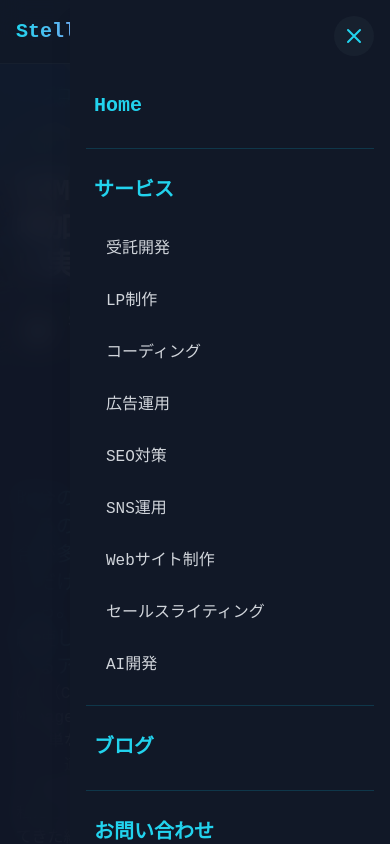
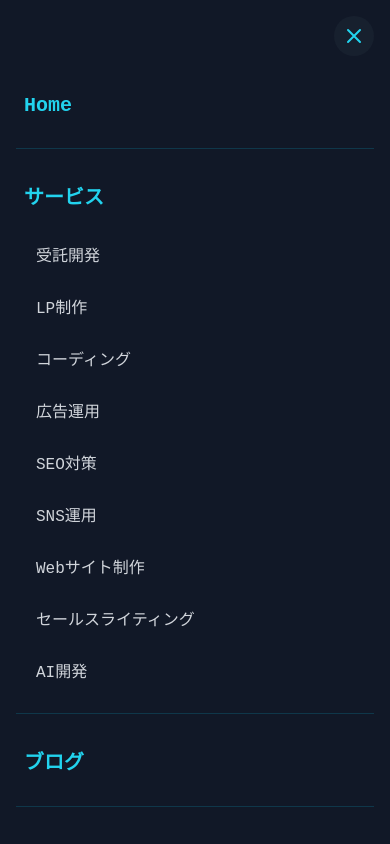
Before and after one commit to fortesnow/my-profile, a Next.js app: page /blog/crm-marketing-customer-acquisition in a window 390 px wide. Both pictures are taken after a click on the button "メニューを開く". Shown: the top 844 px of the page. Built offline with nearby package versions, Linux system fonts and the light colour scheme; a web font is replaced by a local one.

Commit message:
モバイルメニューを全画面表示に修正 #1

```diff
--- a/components/MobileOptimizedNav.tsx
+++ b/components/MobileOptimizedNav.tsx
@@ -58,14 +58,7 @@ const MobileOptimizedNav = () => {
     { name: 'お問い合わせ', href: '/contact', icon: <HiMail className="w-5 h-5" /> },
   ];
 
-  // 背景モーションバリアント
-  const backdropVariants = {
-    hidden: { opacity: 0 },
-    visible: { opacity: 1 },
-    exit: { opacity: 0 }
-  };
-
-  // メニューモーションバリアント
+  // メニューモーションバリアント（全画面スライドイン）
   const menuVariants = {
     hidden: { x: '100%' },
     visible: { x: 0 },
@@ -103,26 +96,16 @@ const MobileOptimizedNav = () => {
       <AnimatePresence>
         {isOpen && (
           <>
-            {/* オーバーレイ背景 */}
-            <motion.div
-              variants={backdropVariants}
-              initial="hidden"
-              animate="visible"
-              exit="exit"
-              transition={{ duration: 0.2 }}
-              className="fixed inset-0 z-40 bg-black/30 backdrop-blur-sm"
-              onClick={closeMenu}
-              aria-hidden="true"
-            />
+            {/* オーバーレイ背景 - 全画面表示時は不要なので削除 */}
 
-            {/* メニューコンテンツ */}
+            {/* メニューコンテンツ - 全画面表示 */}
             <motion.div
               variants={menuVariants}
               initial="hidden"
               animate="visible"
               exit="exit"
               transition={{ type: "tween", duration: 0.3 }}
-              className="fixed inset-y-0 right-0 z-50 w-4/5 max-w-xs bg-white pt-16 touch-manipulation overflow-y-auto"
+              className="fixed inset-0 z-50 w-full bg-white pt-16 touch-manipulation overflow-y-auto"
               onClick={e => e.stopPropagation()}
             >
               <div className="absolute top-4 right-4">
@@ -135,8 +118,9 @@ const MobileOptimizedNav = () => {
                 </button>
               </div>
 
-              <nav className="container mx-auto px-4 pt-2">
-                <ul className="space-y-3">
+              <div className="container mx-auto px-4 flex flex-col h-full">
+                <nav className="flex-grow pt-2">
+                  <ul className="space-y-4">
                     {menuItems.map((item, index) => (
                       <motion.li
                         key={item.name}
@@ -158,19 +142,20 @@ const MobileOptimizedNav = () => {
                 </nav>
 
                 <motion.div
-                className="fixed bottom-8 left-0 right-0 flex justify-center px-4"
+                  className="pb-8 pt-4"
                   initial={{ opacity: 0, y: 10 }}
                   animate={{ opacity: 1, y: 0 }}
                   transition={{ delay: 0.3, duration: 0.3 }}
                 >
                   <Link
                     href="/contact"
-                  className="bg-gradient-to-r from-purple-600 to-blue-600 w-full touch-area mobile-touch-target text-white font-semibold rounded-lg py-4 px-8 shadow-lg text-center"
+                    className="bg-gradient-to-r from-purple-600 to-blue-600 w-full touch-area mobile-touch-target text-white font-semibold rounded-lg py-4 px-8 shadow-lg text-center block"
                     onClick={closeMenu}
                   >
                     相談してみる
                   </Link>
                 </motion.div>
+              </div>
             </motion.div>
           </>
         )}
--- a/components/navigation.tsx
+++ b/components/navigation.tsx
@@ -152,24 +152,13 @@ export default function Navigation() {
       <AnimatePresence>
         {isOpen && (
           <>
-            {/* 背景オーバーレイ（タップで閉じる） */}
-            <motion.div
-              initial={{ opacity: 0 }}
-              animate={{ opacity: 1 }}
-              exit={{ opacity: 0 }}
-              transition={{ duration: 0.2 }}
-              className="fixed inset-0 z-40 bg-gray-900/95 backdrop-blur-md md:hidden"
-              onClick={closeMenu}
-              aria-hidden="true"
-            />
-
-            {/* メニューコンテンツ */}
+            {/* メニューコンテンツ - 全画面表示 */}
             <motion.div
               initial={{ x: '100%' }}
               animate={{ x: 0 }}
               exit={{ x: '100%' }}
               transition={{ type: 'tween', duration: 0.3 }}
-              className="fixed inset-y-0 right-0 z-50 w-full max-w-xs bg-gray-900 shadow-xl md:hidden overflow-y-auto"
+              className="fixed inset-0 z-50 bg-gray-900 shadow-xl md:hidden overflow-y-auto"
               onClick={(e) => e.stopPropagation()}
             >
               <div className="flex justify-end p-4">
@@ -184,7 +173,9 @@ export default function Navigation() {
                 </button>
               </div>
 
-              <nav className="px-4 py-2 space-y-4">
+              <div className="container mx-auto flex flex-col h-[calc(100vh-80px)]">
+                <nav className="px-4 py-2 flex-grow">
+                  <div className="space-y-6">
                     {navItems.map((item, index) => (
                       <div key={index} className="border-b border-cyan-500/20 pb-4">
                         {item.items ? (
@@ -234,8 +225,11 @@ export default function Navigation() {
                         )}
                       </div>
                     ))}
+                  </div>
+                </nav>
 
                 {/* 追加のCTAボタン */}
+                <div className="px-4 pb-8">
                   <motion.div
                     className="pt-4"
                     initial={{ opacity: 0 }}
@@ -250,7 +244,8 @@ export default function Navigation() {
                       今すぐ相談する
                     </Link>
                   </motion.div>
-              </nav>
+                </div>
+              </div>
             </motion.div>
           </>
         )}
```
Lines whose indentation alone changed are shown as unchanged.
